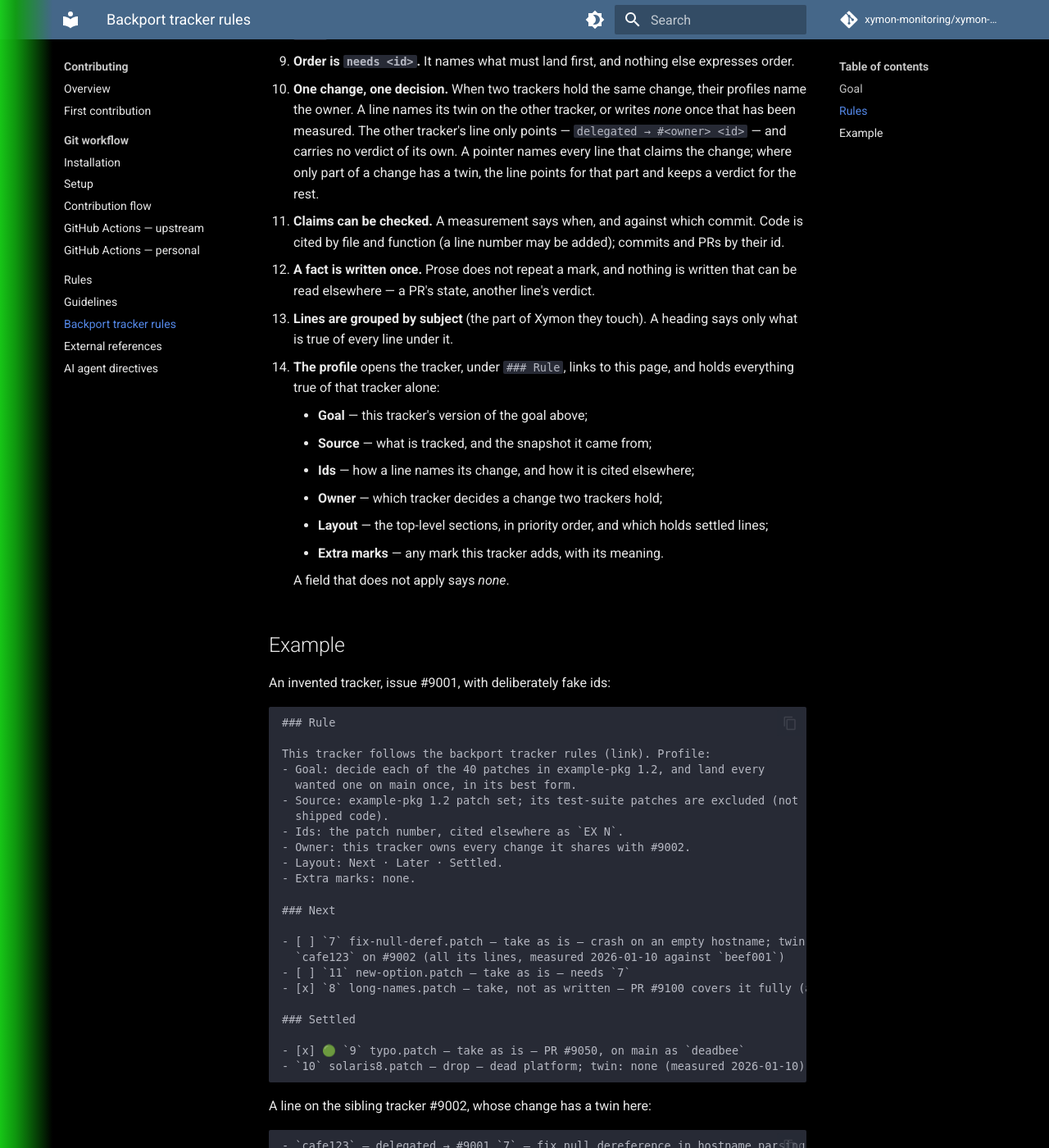
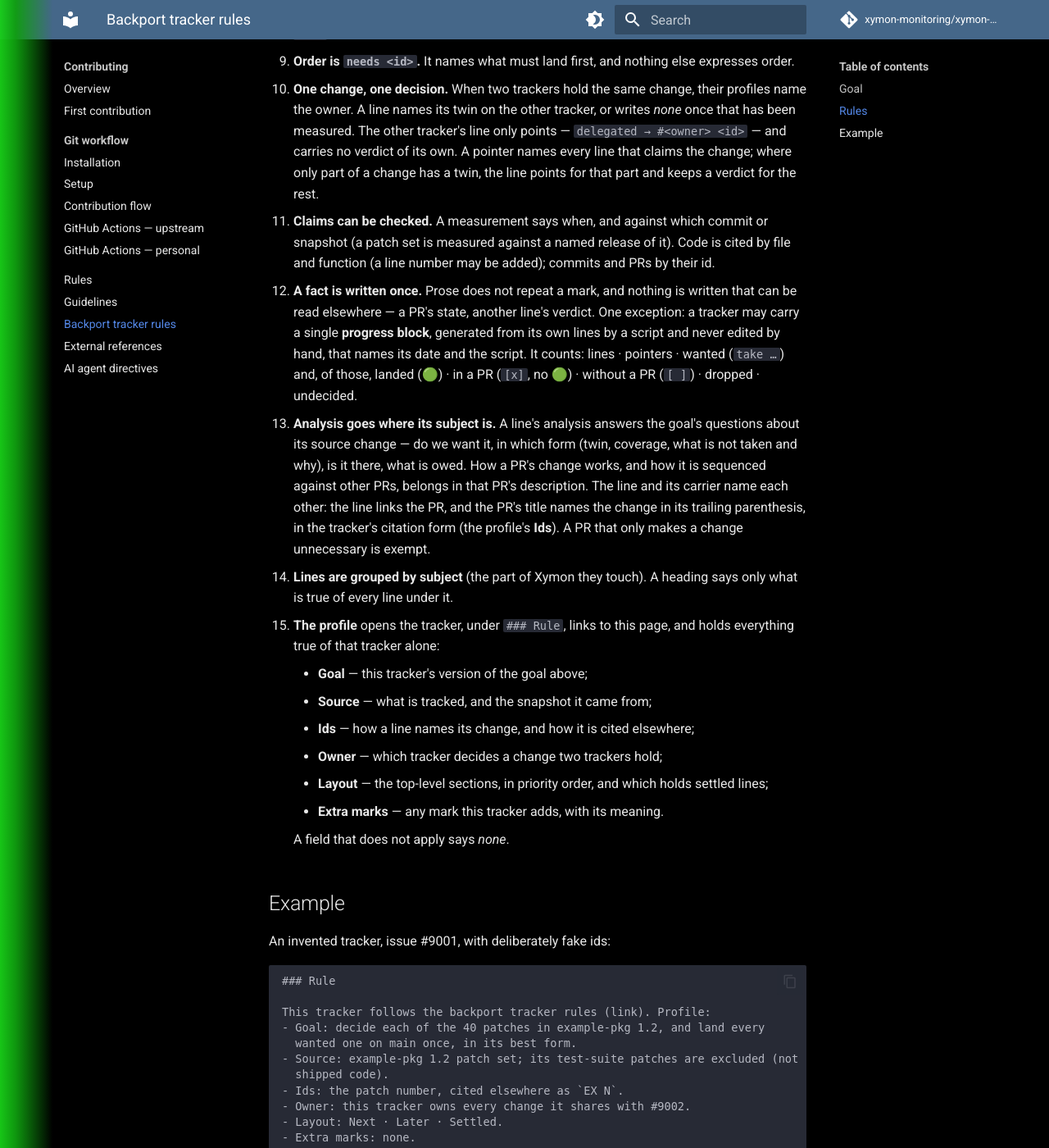
Before and after one commit to xymon-monitoring/xymon-wiki, an MkDocs documentation site: the page built from docs/contributing/backport-tracker-rules.md, in a window 1280 px wide and 1400 px high, scrolled down 1285 px. Shown: the whole window at 82% size. Built offline with MkDocs 1.6.1 and Material for MkDocs 9.7.7, drawn with Linux system fonts in a browser that asks for light colours; comment, search, counter and statistics services are not loaded; some of the changed text lies outside the part shown.

Commit message:
contributing: put analysis where its subject is, and let trackers show progress
Three changes to the backport tracker rules, from checking the adopting
trackers (xymon#29, xymon#106) against them.

A measurement may name a snapshot instead of a commit: a patch set is
compared against a named release of it, and demanding a commit made most
of the recorded measurements look undated when they are not.

A line's analysis now covers only its source change — do we want it, in
which form, is it there, what is owed. How a PR's change works, and how it
is ordered against other PRs, belongs in that PR's description, where it
cannot drift from the change. The line and its carrier name each other:
the line links the PR and the PR's title names the change, so a checker can
verify both directions. Most carrier PRs already do this.

A tracker may carry one progress block, generated by a script from its own
lines, as the only derived state besides the icon; the counts are defined
so the numbers cannot mean different things on different trackers.

````diff
--- a/docs/contributing/backport-tracker-rules.md
+++ b/docs/contributing/backport-tracker-rules.md
@@ -52,14 +52,28 @@ for prose.
    `delegated → #<owner> <id>` — and carries no verdict of its own. A pointer
    names every line that claims the change; where only part of a change has a
    twin, the line points for that part and keeps a verdict for the rest.
-7. **Claims can be checked.** A measurement says when, and against which commit.
+7. **Claims can be checked.** A measurement says when, and against which commit
+   or snapshot (a patch set is measured against a named release of it).
    Code is cited by file and function (a line number may be added); commits and
    PRs by their id.
 8. **A fact is written once.** Prose does not repeat a mark, and nothing is
    written that can be read elsewhere — a PR's state, another line's verdict.
-9. **Lines are grouped by subject** (the part of Xymon they touch). A heading
-   says only what is true of every line under it.
-10. **The profile** opens the tracker, under `### Rule`, links to this page, and
+   One exception: a tracker may carry a single **progress block**, generated from
+   its own lines by a script and never edited by hand, that names its date and
+   the script. It counts: lines · pointers · wanted (`take …`) and, of those,
+   landed (🟢) · in a PR (`[x]`, no 🟢) · without a PR (`[ ]`) · dropped ·
+   undecided.
+9. **Analysis goes where its subject is.** A line's analysis answers the goal's
+   questions about its source change — do we want it, in which form (twin,
+   coverage, what is not taken and why), is it there, what is owed. How a PR's
+   change works, and how it is sequenced against other PRs, belongs in that PR's
+   description. The line and its carrier name each other: the line links the
+   PR, and the PR's title names the change in its trailing parenthesis, in the
+   tracker's citation form (the profile's **Ids**). A PR that only makes a change
+   unnecessary is exempt.
+10. **Lines are grouped by subject** (the part of Xymon they touch). A heading
+    says only what is true of every line under it.
+11. **The profile** opens the tracker, under `### Rule`, links to this page, and
     holds everything true of that tracker alone:
     - **Goal** — this tracker's version of the goal above;
     - **Source** — what is tracked, and the snapshot it came from;
@@ -88,6 +102,9 @@ This tracker follows the backport tracker rules (link). Profile:
 - Layout: Next · Later · Settled.
 - Extra marks: none.
 
+Progress (generated 2026-01-10 by tracker-progress): 5 lines · 0 pointers ·
+wanted 4 — landed 1 · in a PR 1 · without a PR 2 · dropped 1 · undecided 0
+
 ### Next
 
 - [ ] `7` fix-null-deref.patch — take as is — crash on an empty hostname; twin
@@ -101,6 +118,9 @@ This tracker follows the backport tracker rules (link). Profile:
 - `10` solaris8.patch — drop — dead platform; twin: none (measured 2026-01-10)
 ```
 
+The PR carrying `8` names it back in its title — `long-names: keep full host
+names in the status line (EX 8)` — so the line and the PR point at each other.
+
 A line on the sibling tracker #9002, whose change has a twin here:
 
 ```
@@ -113,7 +133,7 @@ What each line shows:
 |---|---|
 | `7` | a verdict (2); a PR still owed (3); its twin, with a checkable measurement (6, 7) |
 | `11` | order through `needs` (5) |
-| `8` | another form, located and "fully" (2); the PR carries it (3) |
+| `8` | another form, located and "fully" (2); the PR carries it (3), and names it back (9) |
 | `9` | on `main`, with its evidence (4); its PR has merged, still `[x]` (3) |
 | `10` | a reasoned drop, no PR involved so no box (2, 3); no twin, measured (6) |
 | `cafe123` | a pointer to the owner, no verdict of its own (6) |
````
Also changed, not shown: other parts of docs/contributing/backport-tracker-rules.md (+1 -1 lines).
